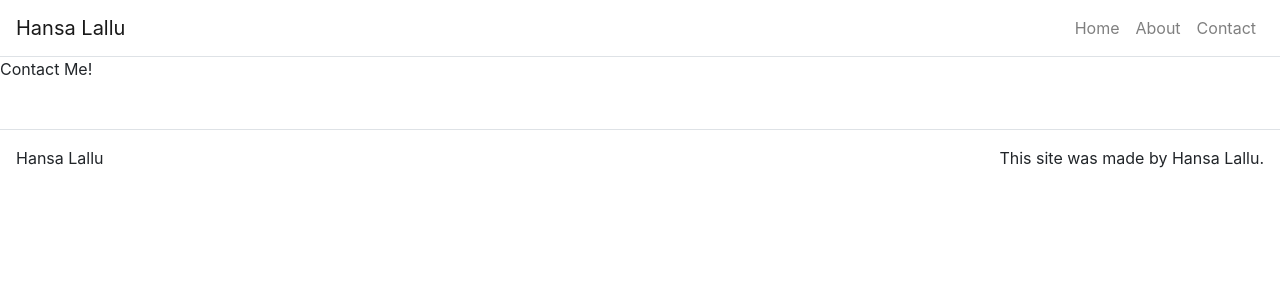
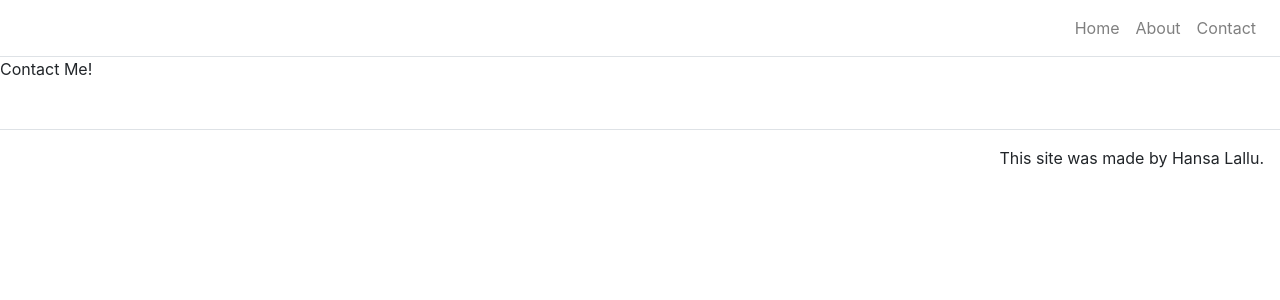
Before and after one commit to hansa-lallu/portfolio, a React (Create React App) app: page /contact in a window 1280 px wide. Shown: the top 300 px of the page. Built offline with nearby package versions, Linux system fonts and the light colour scheme.

Commit message:
removed navbar and footer title text 'hansalallu'

```diff
--- a/src/App.js
+++ b/src/App.js
@@ -42,7 +42,7 @@ class App extends React.Component {
         <Container className="p-0" fluid={true}>
 
           <Navbar className="border-bottom" bg="transparent" expand="lg">
-            <Navbar.Brand>Hansa Lallu</Navbar.Brand>
+            <Navbar.Brand></Navbar.Brand>
 
             <Navbar.Toggle className="border-0" aria-controls="navbar-toggle" />
             <Navbar.Collapse id="navbar-toggle">
--- a/src/components/Footer.js
+++ b/src/components/Footer.js
@@ -10,7 +10,6 @@ function Footer() {
       <Container fluid={true}>
         <Row className="border-top justify-content-between p-3">
           <Col className="p-0" md={3} sm={12}>
-            Hansa Lallu
           </Col>
           <Col className="p-0 d-flex justify-content-end" md={3}>
             This site was made by Hansa Lallu.
```
